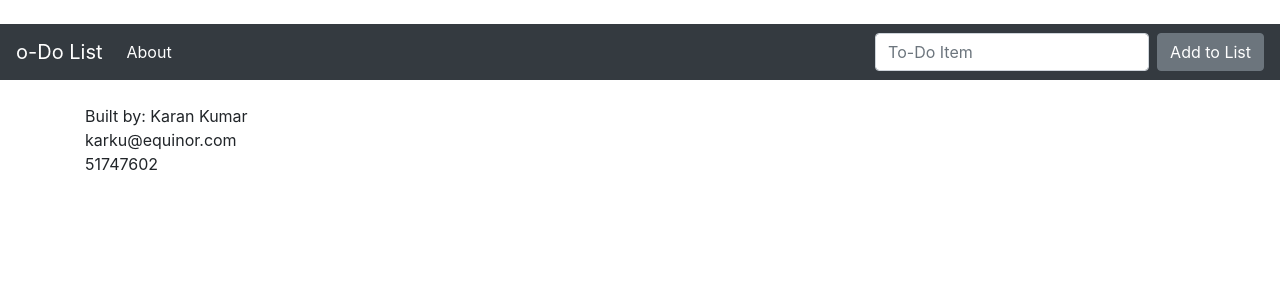
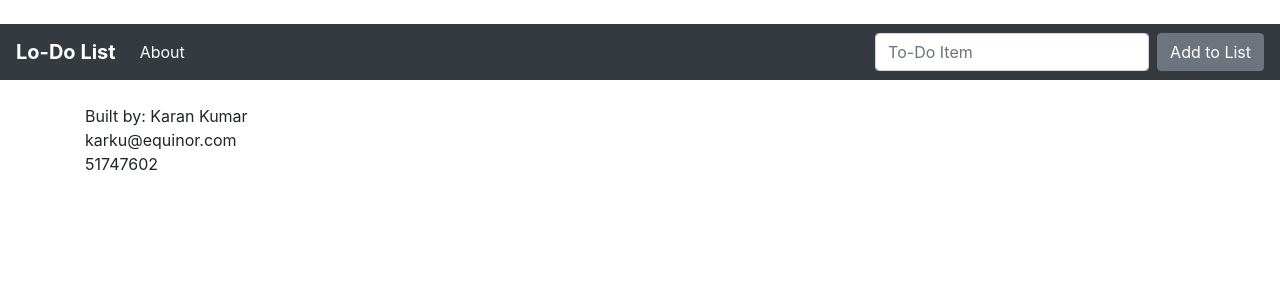
Before and after one commit to karankumarshreds/todoapp_basic, a Django app: page /about in a window 1280 px wide. Shown: the top 300 px of the page. Run offline with Django 3.2, Linux system fonts and the light colour scheme; some libraries are stand-ins or nearby versions.

Commit message:
Test commit

```diff
--- a/todo_list/templates/base.html
+++ b/todo_list/templates/base.html
@@ -19,7 +19,7 @@
 
 
 <nav class="navbar navbar-expand-lg navbar-dark bg-dark">
-  <a class="navbar-brand" href="{% url 'home' %}">o-Do List</a>
+	<a class="navbar-brand" href="{% url 'home' %}"><b>Lo-Do List</b></a>
   <button class="navbar-toggler" type="button" data-toggle="collapse" data-target="#navbarSupportedContent" aria-controls="navbarSupportedContent" aria-expanded="false" aria-label="Toggle navigation">
     <span class="navbar-toggler-icon"></span>
   </button>
```
